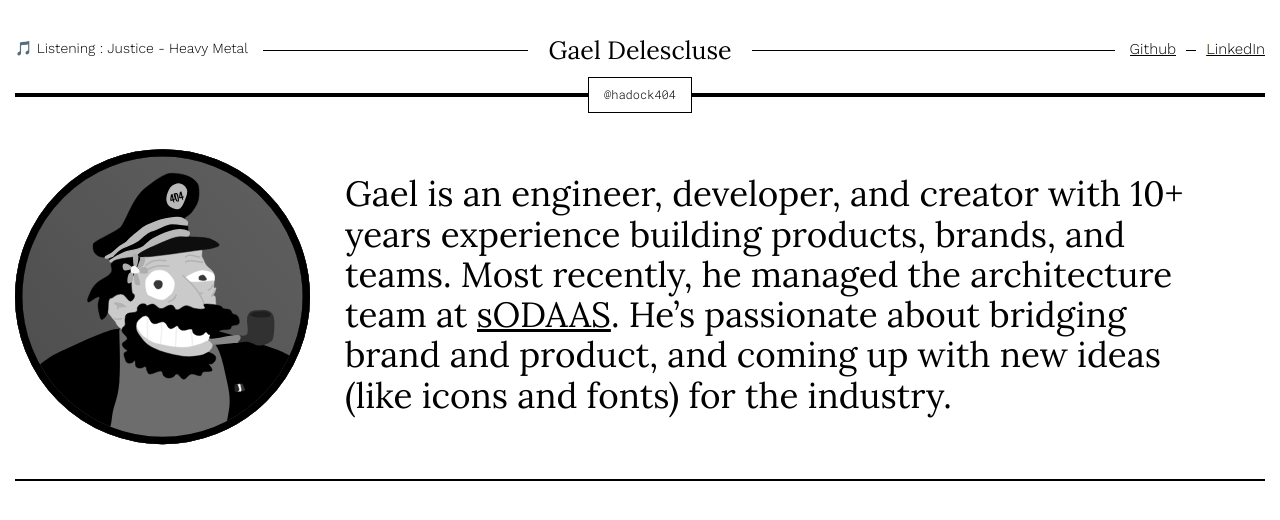
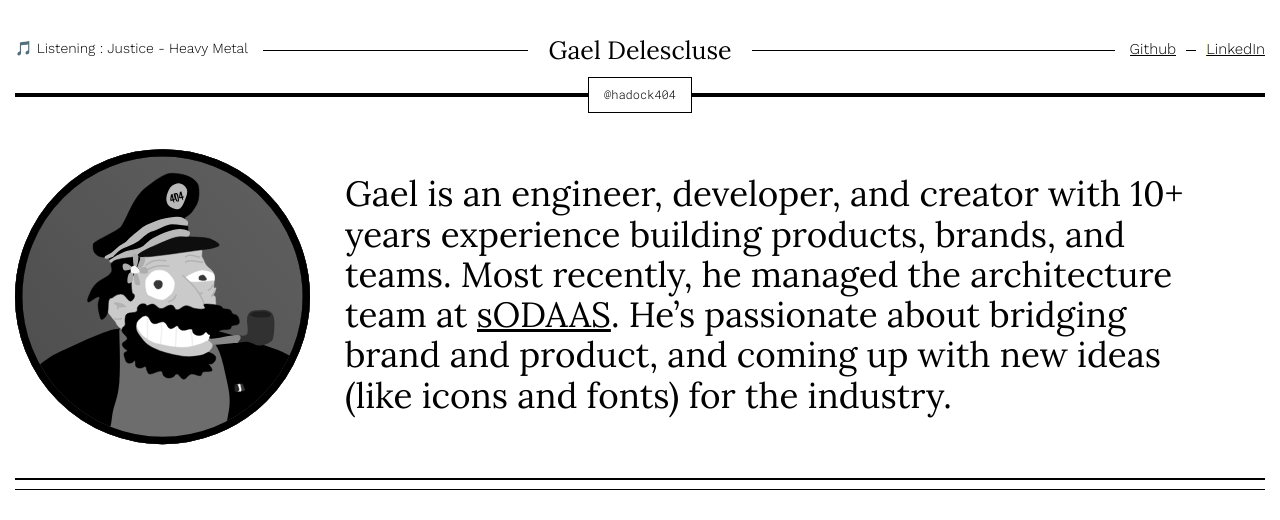
Before and after one commit to HaDock404/app-web-me, a React (Create React App) app: page /#/ in a window 1280 px wide. Shown: the top 520 px of the page. Built offline with nearby package versions, Linux system fonts and the light colour scheme.

Commit message:
Separation adjustement

```diff
--- a/src/components/Separation1.jsx
+++ b/src/components/Separation1.jsx
@@ -5,6 +5,7 @@ function Separation1() {
         <div id="separation1_display">
             <div id='separation1'>
                 <hr id='separation1_0'/>
+                <hr id='separation2_0'/>
             </div>
         </div>
     )
--- /dev/null
+++ b/src/components/Separation2.jsx
@@ -0,0 +1,14 @@
+import '../styles/separation.css'
+
+function Separation2() {
+    return (
+        <div id="separation1_displayx">
+            <div id='separation1x'>
+                <hr id='separation1_x'/>
+                <hr id='separation2_x'/>
+            </div>
+        </div>
+    )
+}
+
+export default Separation2
--- a/src/pages/Home.jsx
+++ b/src/pages/Home.jsx
@@ -1,7 +1,7 @@
 import Header from '../components/Header'
 import Username from '../components/Username'
 import Intro from '../components/Intro'
-import Separation1 from '../components/Separation1'
+import Separation2 from '../components/Separation2'
 
 function Home() {
     return (
@@ -9,7 +9,7 @@ function Home() {
             <Header />
             <Username />
             <Intro />
-            <Separation1 />
+            <Separation2 />
         </>
     )
 }
--- a/src/styles/separation.css
+++ b/src/styles/separation.css
@@ -6,15 +6,15 @@
 }
 #separation1 {
     width: 100%;
-    height: 20px;
+    height: 18px;
     padding: 0px;
     padding-left: 15px;
     padding-right: 15px;
     max-width: 1300px;
     display: flex;
     flex-direction: column;
-    justify-content: center;
-    align-items: center;
+    justify-content: flex-start;
+    align-items: flex-start;
     position: relative;
 }
 
@@ -22,5 +22,54 @@
     background-color: black;
     height: 2px;
     border: none;
+    width: 97.75%;
+    position: absolute;
+}
+
+#separation2_0 {
+    background-color: black;
+    height: 1px;
+    border: none;
+    width: 97.75%;
+    position: absolute;
+    top: 10px;
+}
+
+
+
+
+
+#separation1_displayx {
     width: 100%;
+    display: flex;
+    justify-content: center;
 }
+
+#separation1x {
+    width: 100%;
+    max-width: 1300px;
+    display: flex;
+    flex-direction: column;
+    justify-content: flex-start;
+    align-items: center;
+    padding: 0 15px;
+    height: auto;
+}
+
+#separation1_x {
+    width: 100%;
+    height: 2px;
+    background-color: #000;
+    border: none;
+}
+
+#separation2_x {
+    width: 100%;
+    height: 1px;
+    background-color: #000;
+    border: none;
+}
+
+#separation1_x {
+    margin-bottom: 1px;
+}
```
